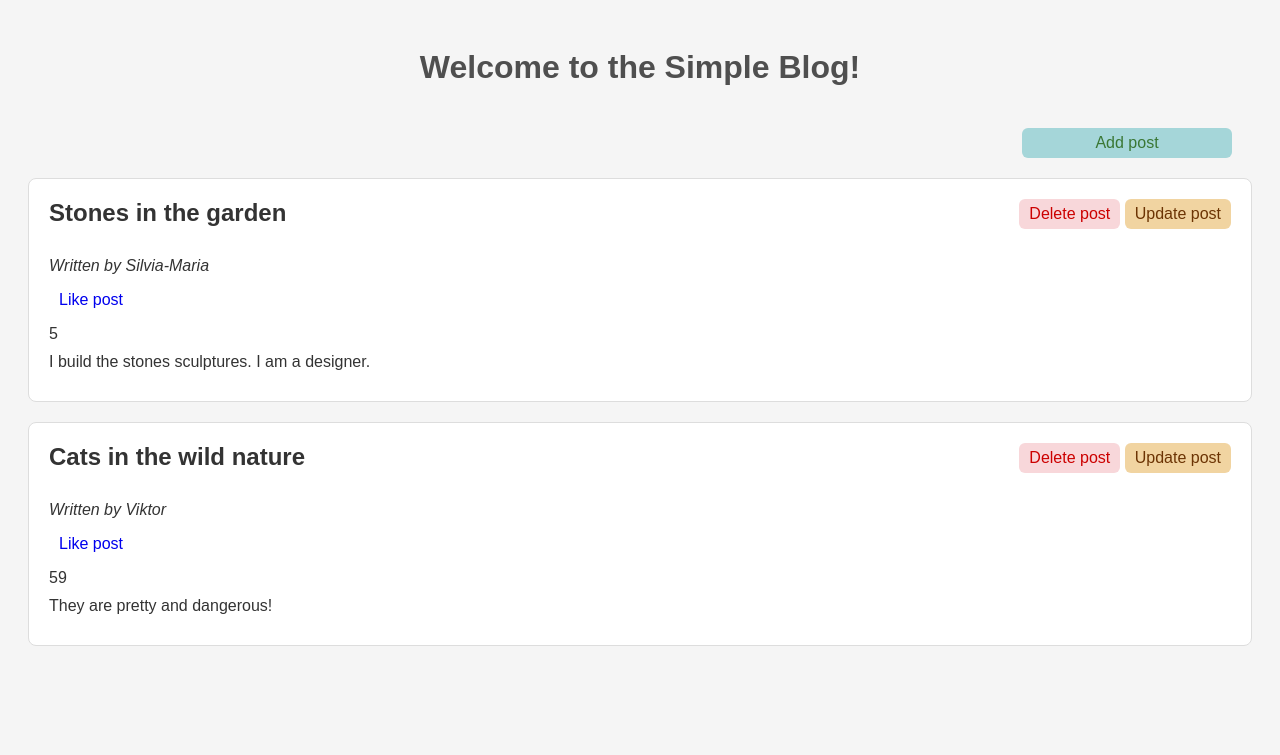
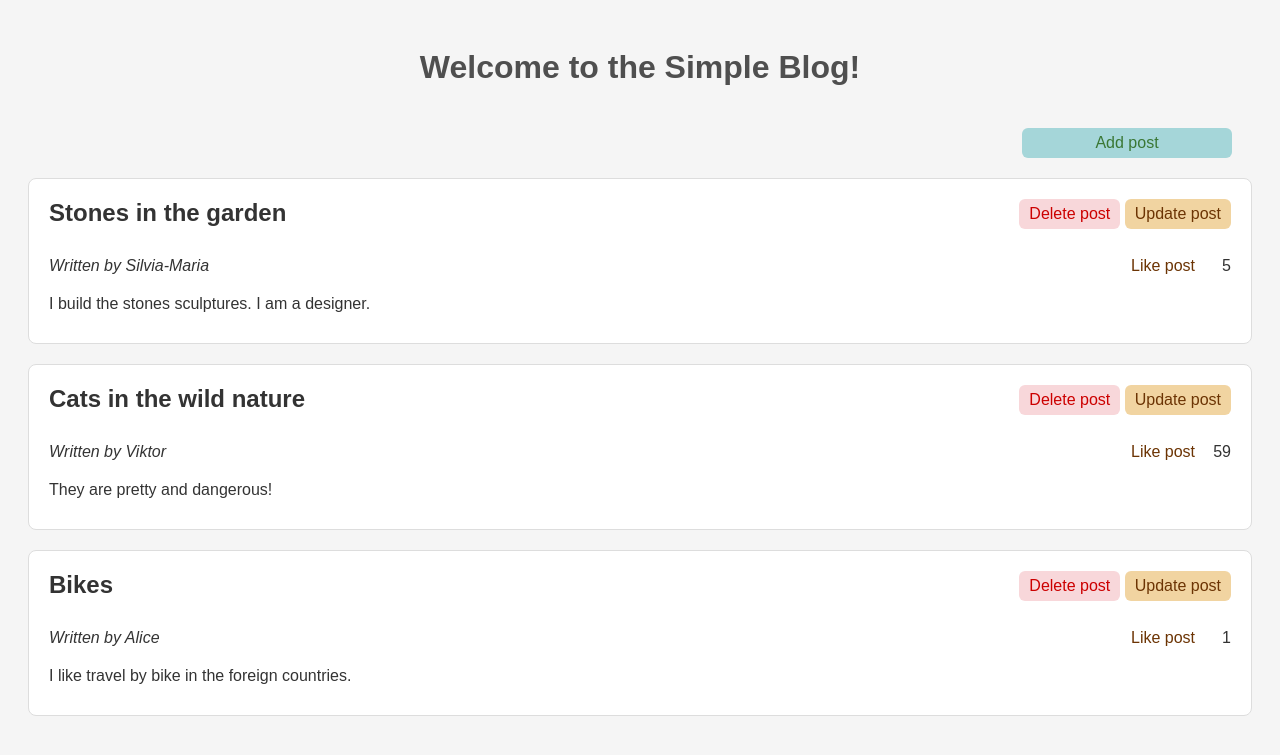
Before and after one commit to AnaKies/Masterblog, a Flask app: page / in a window 1280 px wide. Shown: the top 755 px of the page. Run offline with Flask 3, Linux system fonts and the light colour scheme.

Commit message:
Update CSS for likes.

```diff
--- a/app.py
+++ b/app.py
@@ -16,7 +16,11 @@ def add():
             post_title = request.form.get('post_title')
             post_content = request.form.get('post_content')
             user_id = str(uuid.uuid4())
-            new_post = {'id': user_id, 'author': user_name, 'title': post_title, 'content': post_content}
+            new_post = {'id': user_id,
+                        'author': user_name,
+                        'title': post_title,
+                        'content': post_content,
+                        'likes': 0}
             data = json_handler.read_json()
             if not data:
                 data = []
--- a/json_storage/posts.json
+++ b/json_storage/posts.json
@@ -12,5 +12,12 @@
         "title": "Cats in the wild nature",
         "content": "They are pretty and dangerous!",
         "likes": 59
+    },
+    {
+        "id": "8a3a263f-6254-4696-bec5-bdb2fbdfa8ae",
+        "author": "Alice",
+        "title": "Bikes",
+        "content": "I like travel by bike in the foreign countries.",
+        "likes": 1
     }
 ]
--- a/static/style.css
+++ b/static/style.css
@@ -18,7 +18,7 @@ textarea, input {
     min-width: 60%; /* approx. 60 % from the display */
 }
 
-a, .button_ok {
+.button_add, .button_ok, .button_delete, .button_update {
     font-size: 16px;
     display: inline-block;
     text-decoration: none;
@@ -56,6 +56,11 @@ a, .button_ok {
     background-color: rgba(216, 140, 2, 0.37);
 }
 
+.button_like {
+    color: #6c3404;
+    text-decoration: none;
+}
+
 .post {
     padding: 20px;
     margin-bottom: 20px;
@@ -79,3 +84,13 @@ textarea, input, .post {
     display: flex;
     justify-content: space-between;
 }
+
+.container_author_and_likes, .likes {
+    display: flex;
+    justify-content: space-between;
+    align-items: center;
+}
+
+.likes {
+    width: 100px;
+}
--- a/templates/index.html
+++ b/templates/index.html
@@ -20,10 +20,12 @@
                 <a class="button_update" href="{{ url_for('update', post_id=blog_post['id']) }}">Update post</a>
             </div>
         </div>
-        <div>
+        <div class="container_author_and_likes">
             <p><em>Written by {{ blog_post["author"] }}</em></p>
-            <a class="button_like" href="{{ url_for('like', post_id=blog_post['id']) }}">Like post</a>
-            <p>{{ blog_post["likes"] }}</p>
+            <div class="likes">
+                <a class="button_like" href="{{ url_for('like', post_id=blog_post['id']) }}">Like post</a>
+                <p>{{ blog_post["likes"] }}</p>
+            </div>
         </div>
         <p>{{ blog_post["content"] }}</p>
     </div>
```
